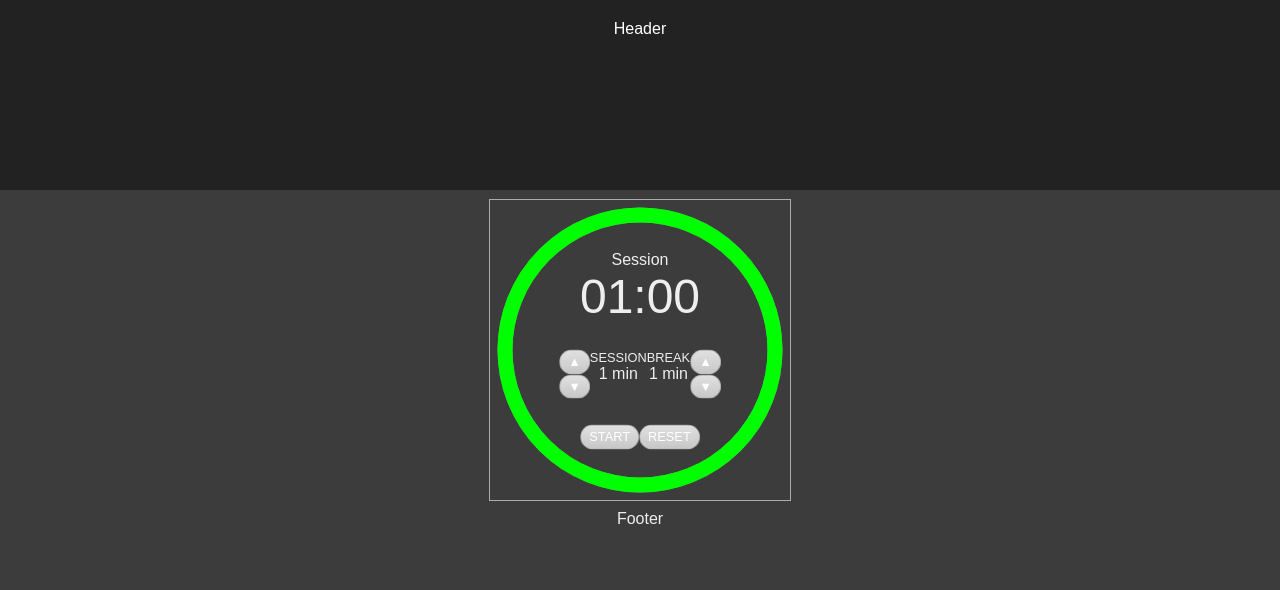
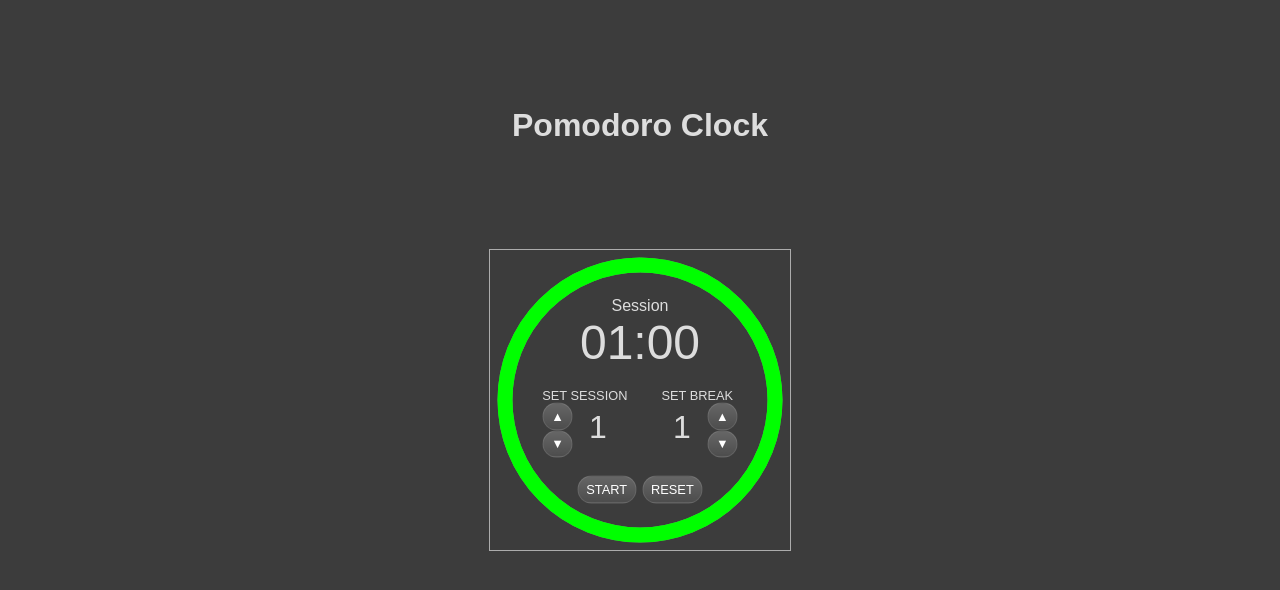
Before and after one commit to brimarq/fcc-pomodoro-clock, a React (Create React App) app: page / in a window 1280 px wide. Shown: the top 590 px of the page. Built offline with nearby package versions, Linux system fonts and the light colour scheme.

Commit message:
cssgrid, more aesthetic changes

```diff
--- a/src/App.css
+++ b/src/App.css
@@ -1,10 +1,34 @@
 .App {
   text-align: center;
+  height: 100vh;
+  display: grid;
+  grid-template-rows: 1fr 300px 1fr;
+  /* grid-template-rows: auto 2fr auto; */
+  grid-template-areas:
+    "hdr"
+    "main"
+    "ftr";
+  color: #ddd;
 }
 
 .App-header {
-  background-color: #222;
-  height: 150px;
-  padding: 20px;
-  color: white;
+  grid-area: hdr;
+  display: flex;
+  align-items: center;
+  justify-content: center;
+  /* background-color: #222; */
+  /* height: 150px;
+  padding: 20px; */
+
 }
+
+.App-main {
+  grid-area: main;
+  display: grid;
+  grid-template-columns: 1fr 300px 1fr;
+  grid-template-areas: ". timer .";
+}
+
+.App-footer {
+  grid-area: ftr;
+}
--- a/src/App.js
+++ b/src/App.js
@@ -8,11 +8,13 @@ class App extends Component {
     //const { isBreak, isRunning, timer, breakLength, sessionLength } = store.getState();
     return (
       <div className="App">
-        <header className="App-header">Header</header>
+        <header className="App-header">
+        <h1>Pomodoro Clock</h1>
+        </header>
         <main className="App-main">
           <Timer {...store.getState()} />
         </main>
-        <footer className="App-footer">Footer</footer>
+        <footer className="App-footer"></footer>
       </div>
     );
   }
--- a/src/Timer.css
+++ b/src/Timer.css
@@ -1,12 +1,15 @@
 #timer {
+  grid-area: timer;
   position: relative;
   height: 300px;
-  margin: 10px;
+
+  /* margin: 10px; */
 }
 
 #timer-face {
   position: absolute;
   height: 75%;
+  width: 75%;
   top: 50%;
   left: 50%;
   transform: translate(-50%, -50%);
--- a/src/TimerControls.css
+++ b/src/TimerControls.css
@@ -1,6 +1,3 @@
-#timer-controls {
-  /* position: absolute;
-  bottom: 20%;
-  left: 50%;
-  transform: translate(-50%, 0); */
+#timer-controls button {
+  margin: 0 3px;
 }
--- a/src/TimerControls.js
+++ b/src/TimerControls.js
@@ -4,7 +4,7 @@ import "./TimerControls.css";
 class TimerControls extends PureComponent {
   render() {
     const { handleTimerControl, isRunning } = this.props;
-    const startStopLabel = isRunning ? "STOP" : "START";
+    const startStopLabel = isRunning ? "PAUSE" : "START";
     return (
       <div id="timer-controls">
        <button id="start_stop" type="button" onClick={handleTimerControl}>{startStopLabel}</button>
--- a/src/TimerDisplay.css
+++ b/src/TimerDisplay.css
@@ -1,8 +1,6 @@
 #timer-display {
-  /* position: absolute;
-  top: 50%;
-  left: 50%;
-  transform: translate(-50%, -50%); */
+  display: flex;
+  flex-direction: column;
 }
 
 #time-left {
--- a/src/TimerLength.css
+++ b/src/TimerLength.css
@@ -1,12 +1,48 @@
 #break-setting, #session-setting {
   display: flex;
+  flex-direction: column;
+  /* border: 1px solid red; */
+}
+
+#break-label, #session-label {
+  text-transform: uppercase;
+  font-size: 0.8em;
+}
+
+.setting-container {
+  display: flex;
+  flex-direction: row;
+}
+
+#break-setting .setting-container {
+  flex-direction: row-reverse;
+}
+
+.setting-buttons {
+  display: flex;
+  flex-direction: column;
+}
+
+.setting-length {
+  width: 50px;
+  display: flex;
+  justify-content: center;
+}
+
+#break-length, #session-length {
+  font-size: 2em;
+  line-height: 1.5;
+  /* border: 1px solid red; */
 
 }
 
-#session-setting {
+
+
+
+
+/* #session-setting.setting-container {
   flex-direction: row-reverse;
 }
-
 
 #session-label, #break-label {
   font-size: .8rem;
@@ -22,4 +58,4 @@
 }
 .setting-buttons button {
   display: block;
-}
+} */
--- a/src/TimerLength.js
+++ b/src/TimerLength.js
@@ -25,14 +25,18 @@ class TimerLength extends PureComponent {
 
     return (
       <div id={setting + "-setting"}>
-        <div className="setting-display">
-          <div id={setting + "-label"}>{setting}</div>
-          <span id={setting + "-length"}>{length + " min"}</span>
+        <div id={setting + "-label"}>{"set " + setting}</div>
+        <div className="setting-container">
+          <div className="setting-buttons">
+            <button id={setting + "-increment"} type="button" disabled={isRunning} onClick={this.handleClick}>&#9650;</button>
+            <button id={setting + "-decrement"} type="button" disabled={isRunning} onClick={this.handleClick}>&#9660;</button>
+          </div>
+          <div className="setting-length">
+            <div id={setting + "-length"}>{length}</div>
+          </div>
+
         </div>
-        <div className="setting-buttons">
-          <button id={setting + "-increment"} type="button" disabled={isRunning} onClick={this.handleClick}>&#9650;</button>
-          <button id={setting + "-decrement"} type="button" disabled={isRunning} onClick={this.handleClick}>&#9660;</button>
-        </div>
+
 
 
 
--- a/src/TimerSettings.css
+++ b/src/TimerSettings.css
@@ -5,6 +5,7 @@
   transform: translate(-50%, 0); */
   display: flex;
   flex-direction: row;
+  justify-content: space-around;
 }
 
 #timer-settings-label {
--- a/src/index.css
+++ b/src/index.css
@@ -3,7 +3,7 @@ body {
   padding: 0;
   font-family: Arial, Helvetica, sans-serif;
   background-color: #3C3C3C;
-  color: #eee;
+  color: #ddd;
 }
 
 /* button {
@@ -64,13 +64,18 @@ button {
   cursor: pointer;
   border: none;
   /* padding: 1rem 2rem; */
-  padding: 0.3rem .5rem;
+  padding: 0.4rem .5rem;
   margin: 0;
   text-decoration: none;
-  background: linear-gradient(180deg,hsla(0, 0%, 88%, 1) 0%,hsla(0, 0%, 78%, 1) 100%);
-  border: 0.5px solid rgba(0,0,0,0.2);
+  background: linear-gradient(180deg,hsl(0, 0%, 40%, 1) 0%,hsl(0, 0%, 30%, 1) 100%);
+  /* border: 0.5px solid rgba(0,0,0,0.2); */
+  border: 0.5px solid rgba(255, 255, 255, 0.1);
   border-radius: 100px;
-  /* box-shadow: 0px 1px 1px rgba(0,0,0,0.6),0px 0px 5px #ffffff,0px 1px 0px 3px rgba(0%,0%,0%,0.2),inset 0px 1px 0px #ffffff; */
+  /* box-shadow:
+    0px 1px 1px rgba(0,0,0,0.6),
+    0px 0px 5px #ffffff,
+    0px 1px 0px 3px rgba(0%,0%,0%,0.2),
+    inset 0px 1px 0px rgba(255, 255, 255, 0.5); */
   color: #ffffff;
   font-family: sans-serif;
   font-size: .8rem;
@@ -84,7 +89,7 @@ button {
 
 button:hover,
 button:focus {
-  background: linear-gradient(180deg,hsla(0, 0%, 78%, 1) 0%,hsla(0, 0%, 68%, 1) 100%);
+  background: linear-gradient(180deg,hsl(0, 0%, 50%, 1) 0%,hsl(0, 0%, 40%, 1) 100%);
 }
 
 button:focus {
```
